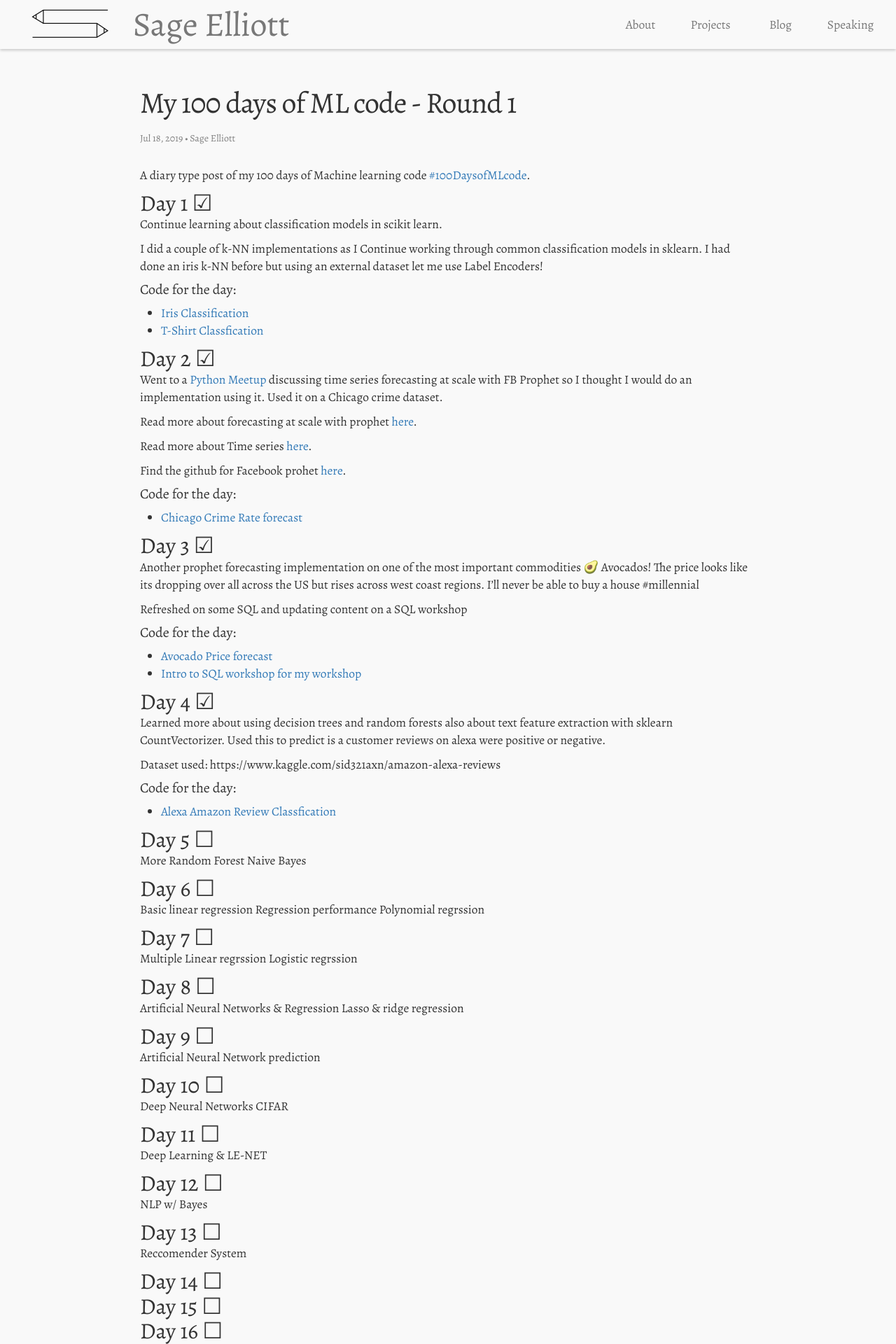
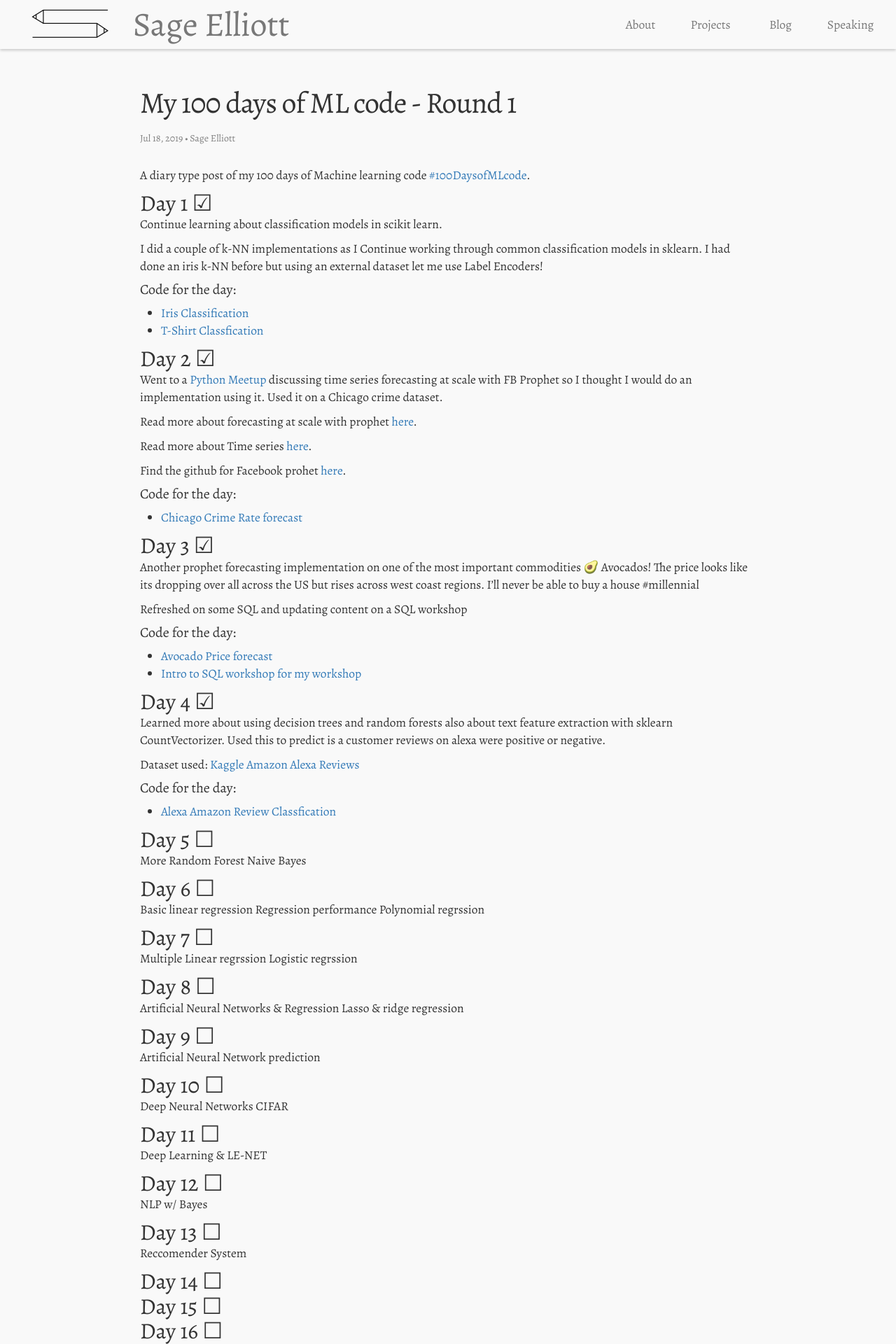
Before and after one commit to sagecodes/sage-blog, a Jekyll site: the page built from _posts/blog/2019-07-18-100daysofcode.markdown, in a window 1280 px wide. Shown: the top 1920 px of the page at 70% size. Built offline with Jekyll 4.4.1, drawn with Linux system fonts in a browser that asks for light colours; nearby versions of some CDN libraries; some web fonts are replaced; some of the changed lines change nothing that is shown.

Commit message:
Fix link for kaggle

```diff
--- a/_posts/blog/2019-07-18-100daysofcode.markdown
+++ b/_posts/blog/2019-07-18-100daysofcode.markdown
@@ -56,7 +56,7 @@ Refreshed on some SQL and updating content on a SQL workshop
 Learned more about using decision trees and random forests also about text feature extraction with sklearn CountVectorizer.
 Used this to predict is a customer reviews on alexa were positive or negative.
 
-Dataset used: https://www.kaggle.com/sid321axn/amazon-alexa-reviews
+Dataset used: [Kaggle Amazon Alexa Reviews](https://www.kaggle.com/sid321axn/amazon-alexa-reviews)
 
 #### Code for the day:
 
```
